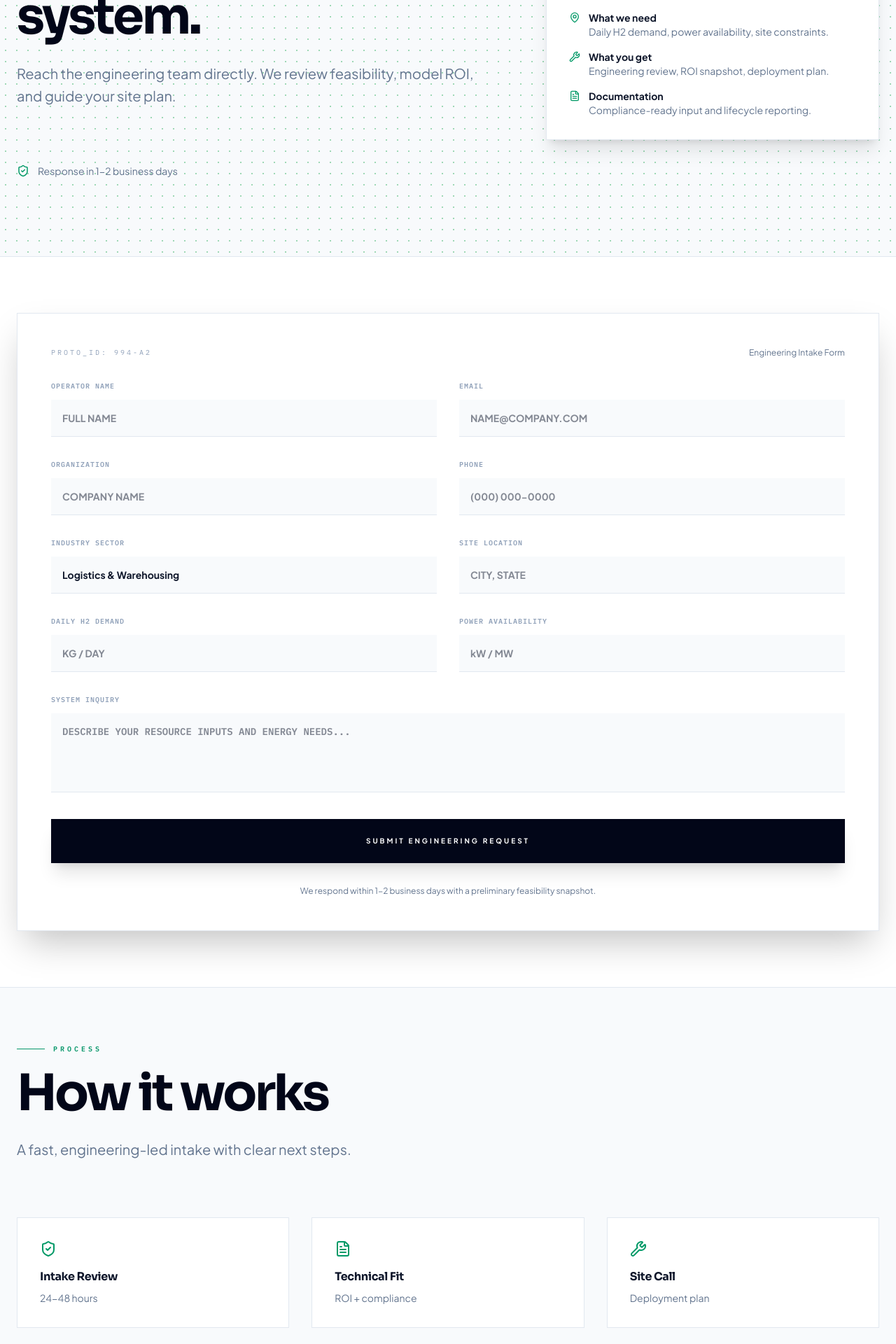
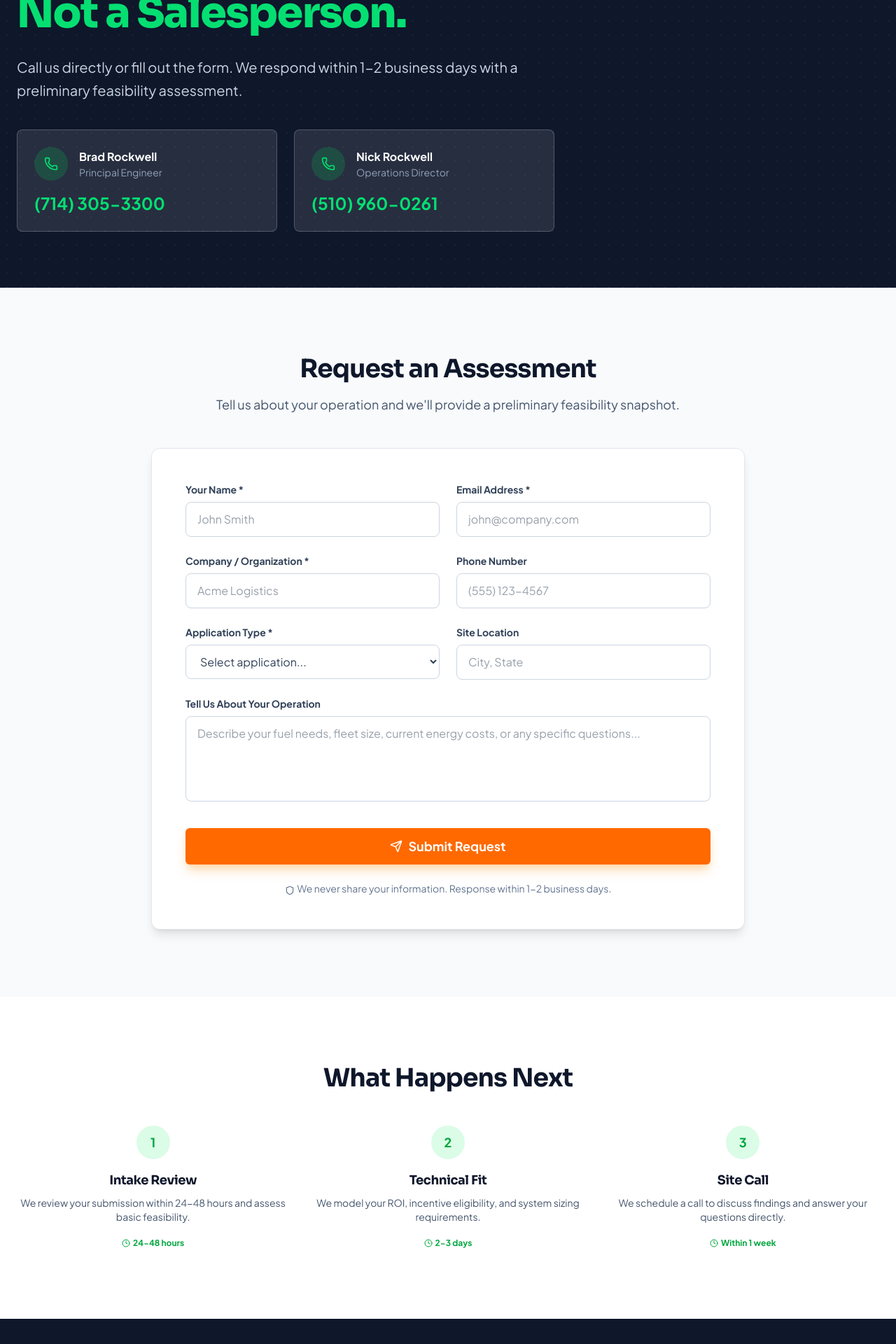
Before and after one commit to rockwellh2/rockwell-sanity, a Next.js app: page /contact in a window 1280 px wide. Shown: the part 240-2160 px from the top of the page at 70% size. Built offline with nearby package versions, Linux system fonts and the light colour scheme.

Commit message:
feat(phase-8): rebuild contact page with warm conversion design

```diff
--- a/src/app/contact/page.tsx
+++ b/src/app/contact/page.tsx
@@ -1,203 +1,353 @@
 "use client";
 
+import { useState } from "react";
 import Link from "next/link";
-import { ShieldCheck, MapPin, Wrench, FileText, Phone } from "lucide-react";
-import { SectionHeader } from "@/components/ui/SectionHeader";
-import { FadeIn } from "@/components/ui/FadeIn";
+import {
+  Phone,
+  Mail,
+  MapPin,
+  Clock,
+  CheckCircle,
+  ArrowRight,
+  Send,
+  Shield
+} from "lucide-react";
+
+// ============================================================
+// CONTACT PAGE - "The Conversion Machine" Design
+// Dark hero, dual phone numbers, working form
+// ============================================================
 
 export default function ContactPage() {
+  const [formSubmitted, setFormSubmitted] = useState(false);
+  const [isSubmitting, setIsSubmitting] = useState(false);
+
+  const handleSubmit = async (e: React.FormEvent<HTMLFormElement>) => {
+    e.preventDefault();
+    setIsSubmitting(true);
+
+    // Simulate form submission (replace with actual Formspree or backend)
+    await new Promise(resolve => setTimeout(resolve, 1000));
+
+    setFormSubmitted(true);
+    setIsSubmitting(false);
+  };
+
   return (
     <div className="flex flex-col w-full overflow-hidden bg-white">
-      {/* HERO */}
-      <section className="relative pt-32 pb-20 md:pb-28 overflow-hidden bg-slate-50 border-b border-slate-200">
-        <div className="absolute inset-0 bg-grid-pattern opacity-40" />
-        <div className="container mx-auto px-6 relative z-10">
-          <div className="grid lg:grid-cols-12 gap-16 items-center">
-            <div className="lg:col-span-7">
-              <FadeIn>
-                <SectionHeader
-                  subtitle="Technical Inquiry"
-                  title="Let’s design your system."
-                  description="Reach the engineering team directly. We review feasibility, model ROI, and guide your site plan."
+
+      {/* ============================================================
+          1. HERO SECTION (DARK)
+          ============================================================ */}
+      <section className="relative bg-slate-900 text-white pt-24 pb-20 overflow-hidden">
+        <div className="absolute inset-0 opacity-5 bg-[radial-gradient(circle_at_center,_white_1px,_transparent_1px)] bg-[length:20px_20px]"></div>
+
+        <div className="max-w-7xl mx-auto px-6 relative z-10">
+          <div className="max-w-3xl">
+            <div className="inline-flex items-center gap-2 bg-green-500/20 border border-green-500/30 text-green-400 px-3 py-1 rounded-full text-xs font-bold uppercase tracking-wide mb-6">
+              <Phone size={12} /> Direct Line to Engineering
+            </div>
+
+            <h1 className="text-4xl lg:text-6xl font-extrabold leading-tight mb-6">
+              Talk to an Engineer.<br />
+              <span className="text-green-400">Not a Salesperson.</span>
+            </h1>
+
+            <p className="text-xl text-slate-300 mb-10 leading-relaxed">
+              Call us directly or fill out the form. We respond within 1-2 business days with a preliminary feasibility assessment.
+            </p>
+
+            {/* Phone Numbers - Prominent */}
+            <div className="grid sm:grid-cols-2 gap-6">
+              <PhoneCard
+                name="Brad Rockwell"
+                role="Principal Engineer"
+                phone="(714) 305-3300"
               />
-              </FadeIn>
-              <FadeIn delay={0.2}>
-                <div className="flex items-center gap-3 text-sm text-slate-500 mt-6">
-                  <ShieldCheck className="text-emerald-600" size={18} />
-                  Response in 1-2 business days
-                </div>
-              </FadeIn>
-            </div>
-            <div className="lg:col-span-5">
-              <FadeIn delay={0.3}>
-                <div className="bg-white border border-slate-200 shadow-xl p-8">
-                  <div className="font-mono text-xs font-bold uppercase tracking-widest text-slate-400 mb-6">Intake Snapshot</div>
-                  <div className="space-y-4 text-sm">
-                    <div className="flex items-start gap-3">
-                      <MapPin className="text-emerald-600 mt-0.5" size={16} />
-                      <div>
-                        <div className="font-bold text-slate-900">What we need</div>
-                        <div className="text-slate-500">Daily H2 demand, power availability, site constraints.</div>
-                      </div>
-                    </div>
-                    <div className="flex items-start gap-3">
-                      <Wrench className="text-emerald-600 mt-0.5" size={16} />
-                      <div>
-                        <div className="font-bold text-slate-900">What you get</div>
-                        <div className="text-slate-500">Engineering review, ROI snapshot, deployment plan.</div>
-                      </div>
-                    </div>
-                    <div className="flex items-start gap-3">
-                      <FileText className="text-emerald-600 mt-0.5" size={16} />
-                      <div>
-                        <div className="font-bold text-slate-900">Documentation</div>
-                        <div className="text-slate-500">Compliance-ready input and lifecycle reporting.</div>
-                      </div>
-                    </div>
-                  </div>
-                </div>
-              </FadeIn>
+              <PhoneCard
+                name="Nick Rockwell"
+                role="Operations Director"
+                phone="(510) 960-0261"
+              />
             </div>
           </div>
         </div>
       </section>
 
-      {/* FORM */}
-      <section className="py-20 bg-white">
-        <div className="container mx-auto px-6">
-          <div className="bg-white border border-slate-200 shadow-2xl p-8 md:p-12">
-            <div className="flex items-center justify-between mb-8">
-              <div className="font-mono text-[10px] uppercase tracking-[0.3em] text-slate-400">PROTO_ID: 994-A2</div>
-              <div className="text-xs text-slate-500">Engineering Intake Form</div>
+      {/* ============================================================
+          2. CONTACT FORM
+          ============================================================ */}
+      <section className="py-24 bg-slate-50">
+        <div className="max-w-4xl mx-auto px-6">
+          <h2 className="heading-section text-center mb-4">Request an Assessment</h2>
+          <p className="text-center text-body mb-12">
+            Tell us about your operation and we'll provide a preliminary feasibility snapshot.
+          </p>
+
+          {formSubmitted ? (
+            <div className="bg-green-50 border border-green-200 rounded-xl p-12 text-center">
+              <div className="w-16 h-16 bg-green-100 rounded-full flex items-center justify-center mx-auto mb-6">
+                <CheckCircle className="text-green-600" size={32} />
+              </div>
+              <h3 className="text-2xl font-bold text-slate-900 mb-4">Request Received!</h3>
+              <p className="text-slate-600 mb-8">
+                We'll review your information and respond within 1-2 business days with a preliminary assessment.
+              </p>
+              <Link href="/" className="btn-primary inline-flex items-center gap-2">
+                Back to Home <ArrowRight size={18} />
+              </Link>
+            </div>
+          ) : (
+            <form onSubmit={handleSubmit} className="bg-white border border-slate-200 rounded-xl p-8 md:p-12 shadow-lg">
+              <div className="grid md:grid-cols-2 gap-6">
+
+                {/* Name */}
+                <div>
+                  <label htmlFor="name" className="block text-sm font-bold text-slate-700 mb-2">
+                    Your Name *
+                  </label>
+                  <input
+                    id="name"
+                    name="name"
+                    type="text"
+                    required
+                    className="w-full border border-slate-300 rounded-lg px-4 py-3 focus:ring-2 focus:ring-green-500 focus:border-green-500 outline-none transition-all"
+                    placeholder="John Smith"
+                  />
                 </div>
 
-            <form className="grid md:grid-cols-2 gap-8">
+                {/* Email */}
                 <div>
-                <label htmlFor="name" className="font-mono text-[10px] font-black uppercase tracking-widest text-slate-400 block mb-3">
-                  Operator Name
+                  <label htmlFor="email" className="block text-sm font-bold text-slate-700 mb-2">
+                    Email Address *
                   </label>
-                <input id="name" name="name" required className="w-full bg-slate-50 border-b border-slate-200 p-4 outline-none focus:border-emerald-500 transition-all text-sm font-bold text-slate-900" placeholder="FULL NAME" />
+                  <input
+                    id="email"
+                    name="email"
+                    type="email"
+                    required
+                    className="w-full border border-slate-300 rounded-lg px-4 py-3 focus:ring-2 focus:ring-green-500 focus:border-green-500 outline-none transition-all"
+                    placeholder="john@company.com"
+                  />
                 </div>
+
+                {/* Company */}
                 <div>
-                <label htmlFor="email" className="font-mono text-[10px] font-black uppercase tracking-widest text-slate-400 block mb-3">
-                  Email
+                  <label htmlFor="company" className="block text-sm font-bold text-slate-700 mb-2">
+                    Company / Organization *
                   </label>
-                <input id="email" name="email" type="email" required className="w-full bg-slate-50 border-b border-slate-200 p-4 outline-none focus:border-emerald-500 transition-all text-sm font-bold text-slate-900" placeholder="NAME@COMPANY.COM" />
+                  <input
+                    id="company"
+                    name="company"
+                    type="text"
+                    required
+                    className="w-full border border-slate-300 rounded-lg px-4 py-3 focus:ring-2 focus:ring-green-500 focus:border-green-500 outline-none transition-all"
+                    placeholder="Acme Logistics"
+                  />
                 </div>
+
+                {/* Phone */}
                 <div>
-                <label htmlFor="company" className="font-mono text-[10px] font-black uppercase tracking-widest text-slate-400 block mb-3">
-                  Organization
+                  <label htmlFor="phone" className="block text-sm font-bold text-slate-700 mb-2">
+                    Phone Number
                   </label>
-                <input id="company" name="company" required className="w-full bg-slate-50 border-b border-slate-200 p-4 outline-none focus:border-emerald-500 transition-all text-sm font-bold text-slate-900" placeholder="COMPANY NAME" />
+                  <input
+                    id="phone"
+                    name="phone"
+                    type="tel"
+                    className="w-full border border-slate-300 rounded-lg px-4 py-3 focus:ring-2 focus:ring-green-500 focus:border-green-500 outline-none transition-all"
+                    placeholder="(555) 123-4567"
+                  />
                 </div>
+
+                {/* Application Type */}
                 <div>
-                <label htmlFor="phone" className="font-mono text-[10px] font-black uppercase tracking-widest text-slate-400 block mb-3">
-                  Phone
+                  <label htmlFor="application" className="block text-sm font-bold text-slate-700 mb-2">
+                    Application Type *
                   </label>
-                <input id="phone" name="phone" type="tel" className="w-full bg-slate-50 border-b border-slate-200 p-4 outline-none focus:border-emerald-500 transition-all text-sm font-bold text-slate-900" placeholder="(000) 000-0000" />
-              </div>
-              <div>
-                <label htmlFor="industry" className="font-mono text-[10px] font-black uppercase tracking-widest text-slate-400 block mb-3">
-                  Industry Sector
-                </label>
-                <select id="industry" name="industry" className="w-full bg-slate-50 border-b border-slate-200 p-4 outline-none focus:border-emerald-500 transition-all text-sm font-bold text-slate-900 appearance-none">
-                  <option>Logistics & Warehousing</option>
-                  <option>Critical Facilities</option>
-                  <option>Heavy Industrial</option>
-                  <option>Agriculture & Wineries</option>
+                  <select
+                    id="application"
+                    name="application"
+                    required
+                    className="w-full border border-slate-300 rounded-lg px-4 py-3 focus:ring-2 focus:ring-green-500 focus:border-green-500 outline-none transition-all bg-white"
+                  >
+                    <option value="">Select application...</option>
+                    <option value="forklifts">Hydrogen Forklifts</option>
+                    <option value="farm">Farm Equipment</option>
+                    <option value="backup">Backup Power</option>
+                    <option value="fleet">Fleet Vehicles</option>
+                    <option value="other">Other Industrial</option>
                   </select>
                 </div>
+
+                {/* Location */}
                 <div>
-                <label htmlFor="location" className="font-mono text-[10px] font-black uppercase tracking-widest text-slate-400 block mb-3">
+                  <label htmlFor="location" className="block text-sm font-bold text-slate-700 mb-2">
                     Site Location
                   </label>
-                <input id="location" name="location" className="w-full bg-slate-50 border-b border-slate-200 p-4 outline-none focus:border-emerald-500 transition-all text-sm font-bold text-slate-900" placeholder="CITY, STATE" />
+                  <input
+                    id="location"
+                    name="location"
+                    type="text"
+                    className="w-full border border-slate-300 rounded-lg px-4 py-3 focus:ring-2 focus:ring-green-500 focus:border-green-500 outline-none transition-all"
+                    placeholder="City, State"
+                  />
                 </div>
-              <div>
-                <label htmlFor="h2" className="font-mono text-[10px] font-black uppercase tracking-widest text-slate-400 block mb-3">
-                  Daily H2 Demand
+
+                {/* Message */}
+                <div className="md:col-span-2">
+                  <label htmlFor="message" className="block text-sm font-bold text-slate-700 mb-2">
+                    Tell Us About Your Operation
                   </label>
-                <input id="h2" name="daily_h2" className="w-full bg-slate-50 border-b border-slate-200 p-4 outline-none focus:border-emerald-500 transition-all text-sm font-bold text-slate-900" placeholder="KG / DAY" />
+                  <textarea
+                    id="message"
+                    name="message"
+                    rows={4}
+                    className="w-full border border-slate-300 rounded-lg px-4 py-3 focus:ring-2 focus:ring-green-500 focus:border-green-500 outline-none transition-all resize-none"
+                    placeholder="Describe your fuel needs, fleet size, current energy costs, or any specific questions..."
+                  ></textarea>
                 </div>
-              <div>
-                <label htmlFor="power" className="font-mono text-[10px] font-black uppercase tracking-widest text-slate-400 block mb-3">
-                  Power Availability
-                </label>
-                <input id="power" name="power" className="w-full bg-slate-50 border-b border-slate-200 p-4 outline-none focus:border-emerald-500 transition-all text-sm font-bold text-slate-900" placeholder="kW / MW" />
+
               </div>
-              <div className="md:col-span-2">
-                <label htmlFor="system" className="font-mono text-[10px] font-black uppercase tracking-widest text-slate-400 block mb-3">
-                  System Inquiry
-                </label>
-                <textarea id="system" name="system" rows={4} className="w-full bg-slate-50 border-b border-slate-200 p-4 outline-none focus:border-emerald-500 transition-all text-sm font-bold text-slate-900 resize-none font-mono" placeholder="DESCRIBE YOUR RESOURCE INPUTS AND ENERGY NEEDS..."></textarea>
+
+              {/* Submit Button */}
+              <div className="mt-8">
+                <button
+                  type="submit"
+                  disabled={isSubmitting}
+                  className="w-full btn-cta py-4 text-lg flex items-center justify-center gap-2 disabled:opacity-50 disabled:cursor-not-allowed"
+                >
+                  {isSubmitting ? (
+                    <>Sending...</>
+                  ) : (
+                    <>
+                      <Send size={18} /> Submit Request
+                    </>
+                  )}
+                </button>
               </div>
-              <button className="md:col-span-2 py-6 bg-slate-950 text-white text-[10px] font-black uppercase tracking-[0.3em] hover:bg-emerald-600 transition-all shadow-xl">
-                Submit Engineering Request
-              </button>
-              <p className="md:col-span-2 text-xs text-slate-500 text-center">
-                We respond within 1-2 business days with a preliminary feasibility snapshot.
+
+              <p className="text-center text-sm text-slate-500 mt-6">
+                <Shield size={14} className="inline mr-1" />
+                We never share your information. Response within 1-2 business days.
               </p>
             </form>
+          )}
+        </div>
+      </section>
+
+      {/* ============================================================
+          3. WHAT TO EXPECT
+          ============================================================ */}
+      <section className="py-24 bg-white">
+        <div className="max-w-7xl mx-auto px-6">
+          <h2 className="heading-section text-center mb-12">What Happens Next</h2>
+
+          <div className="grid md:grid-cols-3 gap-8">
+            <ProcessStep
+              step="1"
+              title="Intake Review"
+              description="We review your submission within 24-48 hours and assess basic feasibility."
+              timeframe="24-48 hours"
+            />
+            <ProcessStep
+              step="2"
+              title="Technical Fit"
+              description="We model your ROI, incentive eligibility, and system sizing requirements."
+              timeframe="2-3 days"
+            />
+            <ProcessStep
+              step="3"
+              title="Site Call"
+              description="We schedule a call to discuss findings and answer your questions directly."
+              timeframe="Within 1 week"
+            />
           </div>
         </div>
       </section>
 
-      {/* PROCESS */}
-      <section className="py-20 bg-slate-50 border-t border-slate-200">
-        <div className="container mx-auto px-6">
-          <SectionHeader title="How it works" subtitle="Process" description="A fast, engineering-led intake with clear next steps." />
-          <div className="mt-12 grid md:grid-cols-3 gap-8">
-            {[
-              { title: "Intake Review", detail: "24-48 hours", icon: ShieldCheck },
-              { title: "Technical Fit", detail: "ROI + compliance", icon: FileText },
-              { title: "Site Call", detail: "Deployment plan", icon: Wrench },
-            ].map((step) => (
-              <div key={step.title} className="bg-white border border-slate-200 p-8">
-                <step.icon className="text-emerald-600 mb-4" />
-                <h4 className="font-bold text-slate-900 mb-2">{step.title}</h4>
-                <p className="text-sm text-slate-500">{step.detail}</p>
+      {/* ============================================================
+          4. ALTERNATIVE CONTACT
+          ============================================================ */}
+      <section className="py-16 bg-slate-900 text-white">
+        <div className="max-w-7xl mx-auto px-6">
+          <div className="grid md:grid-cols-3 gap-8 items-center">
+            <div>
+              <div className="text-green-400 font-bold text-xs uppercase tracking-widest mb-2">Email</div>
+              <a href="mailto:info@rockwellh2.com" className="text-xl font-bold hover:text-green-400 transition-colors">
+                info@rockwellh2.com
+              </a>
             </div>
-            ))}
+            <div>
+              <div className="text-green-400 font-bold text-xs uppercase tracking-widest mb-2">Brad (Principal Engineer)</div>
+              <a href="tel:714-305-3300" className="text-xl font-bold hover:text-green-400 transition-colors">
+                (714) 305-3300
+              </a>
+            </div>
+            <div>
+              <div className="text-green-400 font-bold text-xs uppercase tracking-widest mb-2">Nick (Operations)</div>
+              <a href="tel:510-960-0261" className="text-xl font-bold hover:text-green-400 transition-colors">
+                (510) 960-0261
+              </a>
+            </div>
           </div>
         </div>
       </section>
 
-      {/* FAQ */}
-      <section className="py-20 bg-white">
-        <div className="container mx-auto px-6">
-          <SectionHeader title="Frequently Asked" subtitle="FAQ" description="Direct answers for operations and compliance teams." />
-          <div className="mt-10 grid gap-4">
-            {[
-              { q: "Is hydrogen storage safe?", a: "Yes. Our storage arrays are ASME certified with redundant containment and automated leak detection." },
-              { q: "How much space is needed?", a: "A standard 225kg/day unit fits within the footprint of two parking stalls." },
-              { q: "Do we need on-site renewables?", a: "Not required, but they improve eligibility and ROI. Grid or hybrid is common." },
-              { q: "What data do you need?", a: "Daily demand, power availability, site layout, and operating schedule." },
-            ].map((item) => (
-              <details key={item.q} className="bg-slate-50 border border-slate-200 p-6">
-                <summary className="cursor-pointer font-bold text-slate-900">{item.q}</summary>
-                <p className="mt-3 text-sm text-slate-500">{item.a}</p>
-              </details>
-            ))}
-          </div>
-        </div>
-      </section>
-
-      {/* DIRECT CONTACT */}
-      <section className="py-16 bg-slate-900 text-white">
-        <div className="container mx-auto px-6">
-          <div className="flex flex-col md:flex-row items-center justify-between gap-6">
-            <div>
-              <div className="font-mono text-[10px] uppercase tracking-[0.3em] text-emerald-400 mb-3">Direct Contact</div>
-              <h3 className="text-2xl font-bold">Prefer a direct line?</h3>
-              <p className="text-slate-400 mt-2">Sales & Support: info@rockwellh2.com</p>
-            </div>
-            <Link href="/contact" className="inline-flex items-center gap-3 text-emerald-400">
-              <Phone size={18} />
-              <span className="font-mono text-xs uppercase tracking-widest">(714) 305-3300</span>
-            </Link>
-          </div>
-        </div>
-      </section>
     </div>
   );
 }
+
+// ============================================================
+// SUB-COMPONENTS
+// ============================================================
+
+interface PhoneCardProps {
+  name: string;
+  role: string;
+  phone: string;
+}
+
+function PhoneCard({ name, role, phone }: PhoneCardProps) {
+  return (
+    <a
+      href={`tel:${phone.replace(/\D/g, '')}`}
+      className="bg-white/10 border border-white/20 p-6 rounded-lg hover:bg-white/20 transition-colors group"
+    >
+      <div className="flex items-center gap-4">
+        <div className="w-12 h-12 bg-green-500/20 rounded-full flex items-center justify-center">
+          <Phone className="text-green-400" size={20} />
+        </div>
+        <div>
+          <p className="font-bold text-white">{name}</p>
+          <p className="text-sm text-slate-400">{role}</p>
+        </div>
+      </div>
+      <p className="text-2xl font-bold text-green-400 mt-4 group-hover:text-green-300 transition-colors">
+        {phone}
+      </p>
+    </a>
+  );
+}
+
+interface ProcessStepProps {
+  step: string;
+  title: string;
+  description: string;
+  timeframe: string;
+}
+
+function ProcessStep({ step, title, description, timeframe }: ProcessStepProps) {
+  return (
+    <div className="text-center">
+      <div className="w-12 h-12 bg-green-100 text-green-600 rounded-full flex items-center justify-center font-bold text-lg mx-auto mb-4">
+        {step}
+      </div>
+      <h3 className="font-bold text-slate-900 text-lg mb-2">{title}</h3>
+      <p className="text-slate-600 text-sm mb-4">{description}</p>
+      <div className="inline-flex items-center gap-1 text-xs font-bold text-green-600">
+        <Clock size={12} /> {timeframe}
+      </div>
+    </div>
+  );
+}
```
Lines whose indentation alone changed are shown as unchanged.
